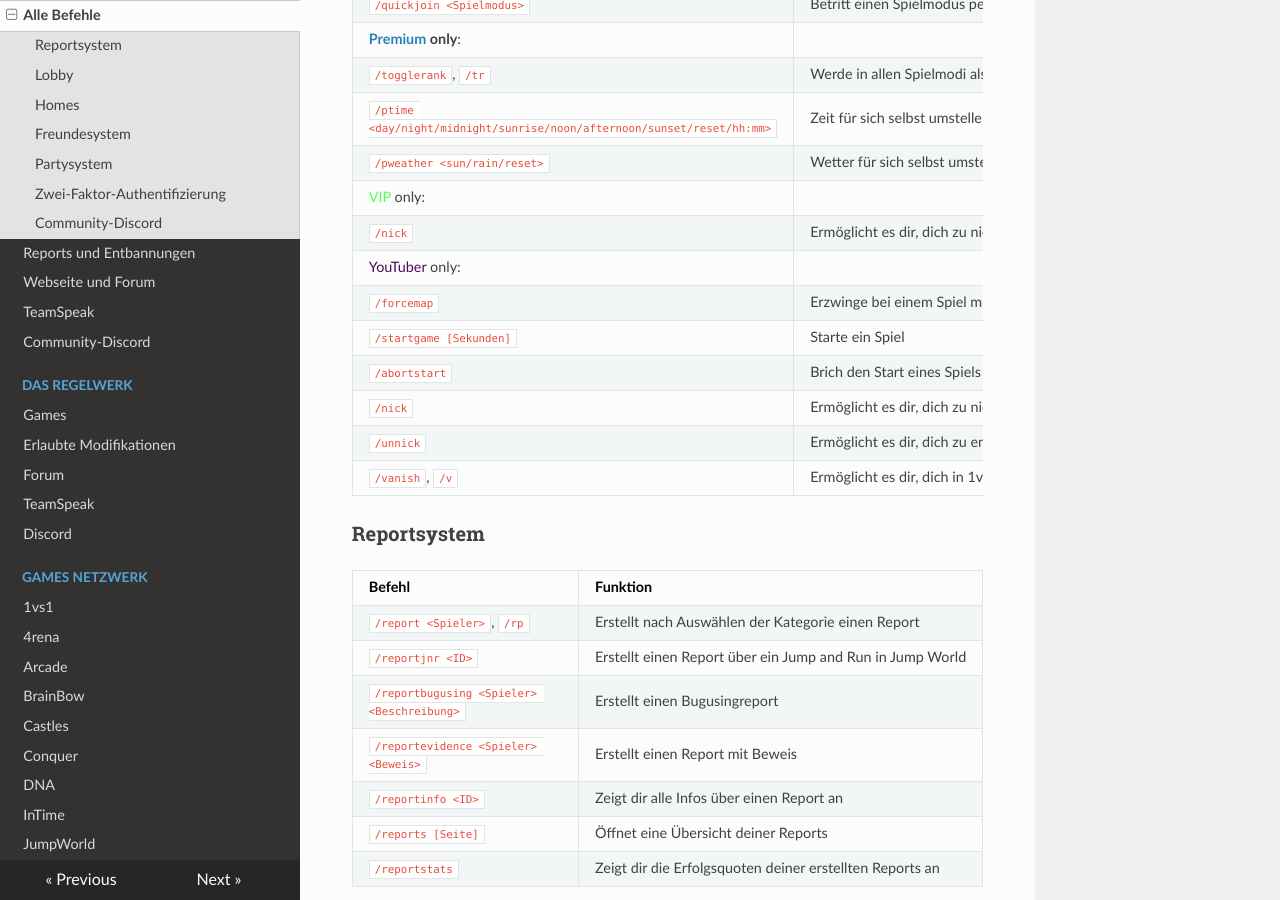
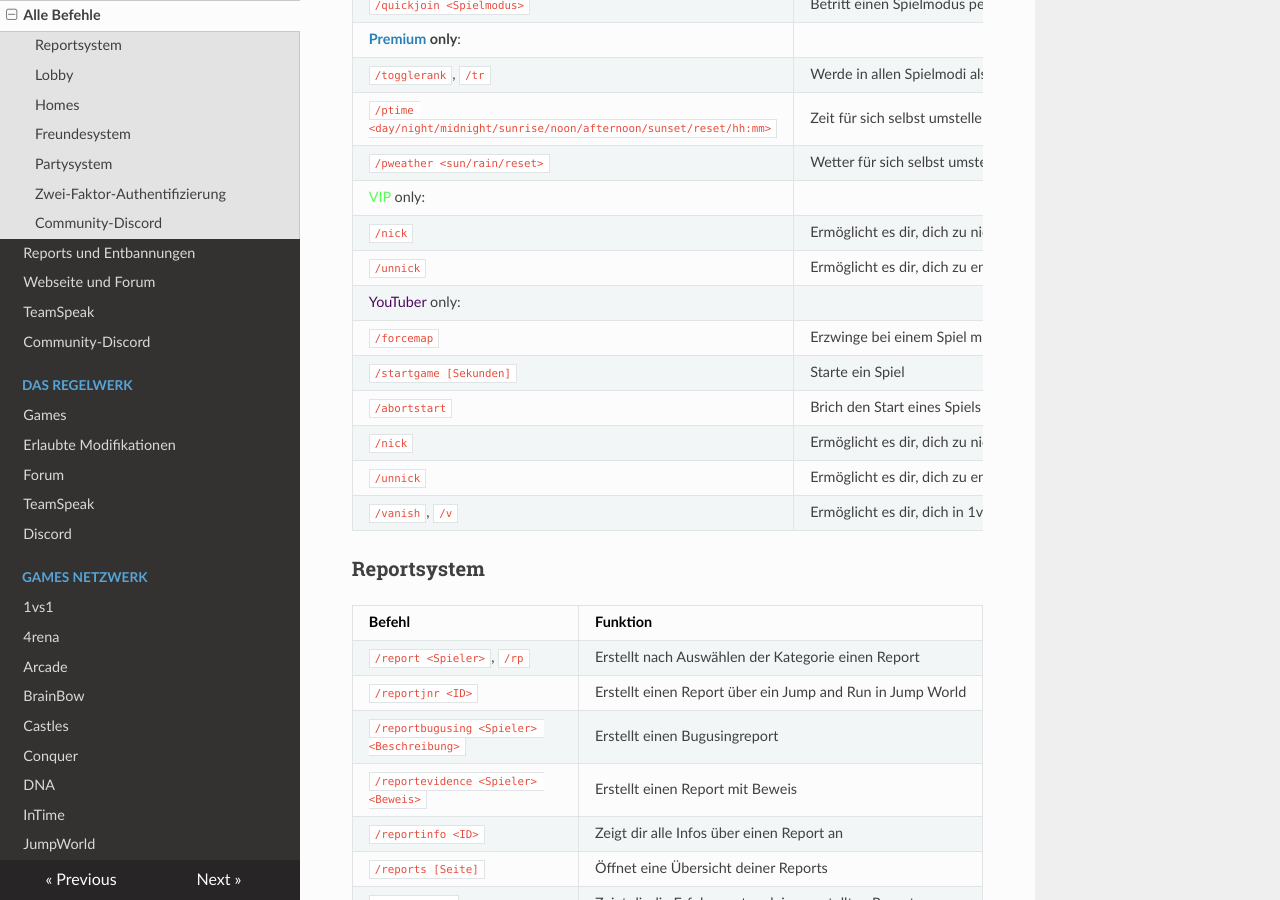
Before and after one commit to TimoliaDE/HowTo, an MkDocs documentation site: the page built from docs/commands.md, in a window 1280 px wide and 900 px high, scrolled down 1187 px. Built offline with MkDocs 1.6.1, drawn with Linux system fonts in a browser that asks for light colours; nearby versions of some CDN libraries; old or Windows-style settings are respelled for this version of MkDocs.

Commit message:
Update commands.md

```diff
--- a/docs/commands.md
+++ b/docs/commands.md
@@ -37,6 +37,7 @@ Diese Befehle sind global nutzbar und stehen dir jederzeit zur Verfügung.
 | `/pweather <sun/rain/reset>`    | Wetter für sich selbst umstellen |
 | [<span style="color:#55FF55">VIP</span>](/ranks/youtube/) only: | |
 | `/nick`                         | Ermöglicht es dir, dich zu nicken |
+| `/unnick`                       | Ermöglicht es dir, dich zu entnicken |
 | [<span style="color:#4C0B5F">YouTuber</span>](/ranks/youtube/) only: | |
 | `/forcemap`                     | Erzwinge bei einem Spiel mit Voting-System eine bestimmte Map |
 | `/startgame [Sekunden]`         | Starte ein Spiel |
```
